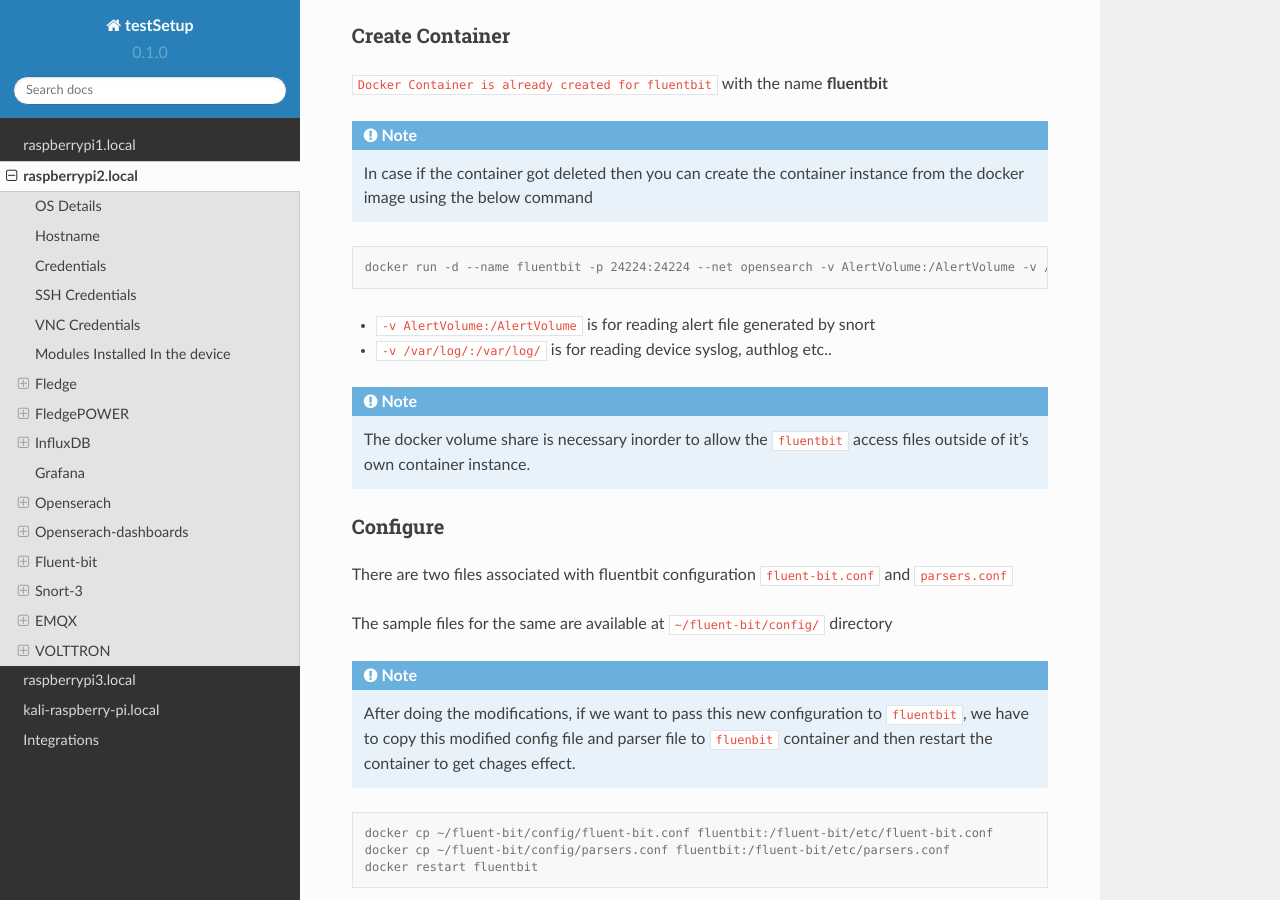
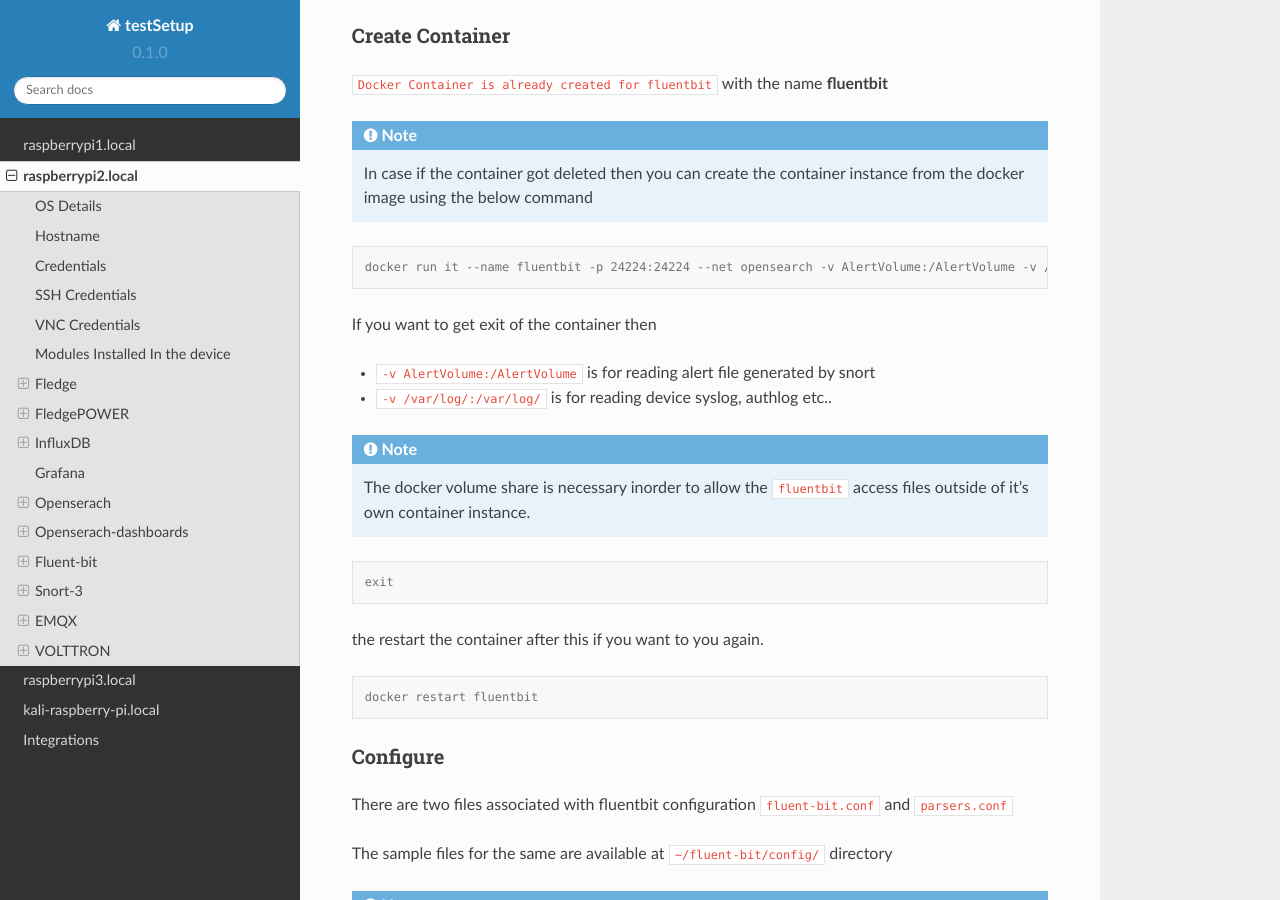
Before and after one commit to suresh-iitr/setup, a Sphinx documentation site: the page built from docs/source/raspberrypi2.rst, in a window 1280 px wide and 900 px high, scrolled down 12408 px. Built offline with Sphinx 7.4.7 and the Read the Docs theme 2.0.0, drawn with Linux system fonts in a browser that asks for light colours.

Commit message:
Update raspberrypi2.rst

```diff
--- a/docs/source/raspberrypi2.rst
+++ b/docs/source/raspberrypi2.rst
@@ -613,7 +613,10 @@
 
 .. code-block:: console
 
-   docker run -d --name fluentbit -p 24224:24224 --net opensearch -v AlertVolume:/AlertVolume -v /var/log/:/var/log/ -e OPENSEARCH_HOST="opensearch" -e SRC_HOST=$(hostname -I | cut -f1 -d' ') 19914039/fluentbit:aarch64
+   docker run it --name fluentbit -p 24224:24224 --net opensearch -v AlertVolume:/AlertVolume -v /var/log/:/var/log/ -e OPENSEARCH_HOST="opensearch" -e SRC_HOST=$(hostname -I | cut -f1 -d' ') 19914039/fluentbit:aarch64
+
+
+If you want to get exit of the container then
 
 
 - ``-v AlertVolume:/AlertVolume`` is for reading alert file generated by snort
@@ -624,6 +627,15 @@
 
   The docker volume share is necessary inorder to allow the ``fluentbit`` access files outside of it's own container instance.
 
+.. code-block:: console
+
+   exit
+
+the restart the container after this if you want to you again.
+
+.. code-block:: console
+
+   docker restart fluentbit
 
 ------
 Configure
```
